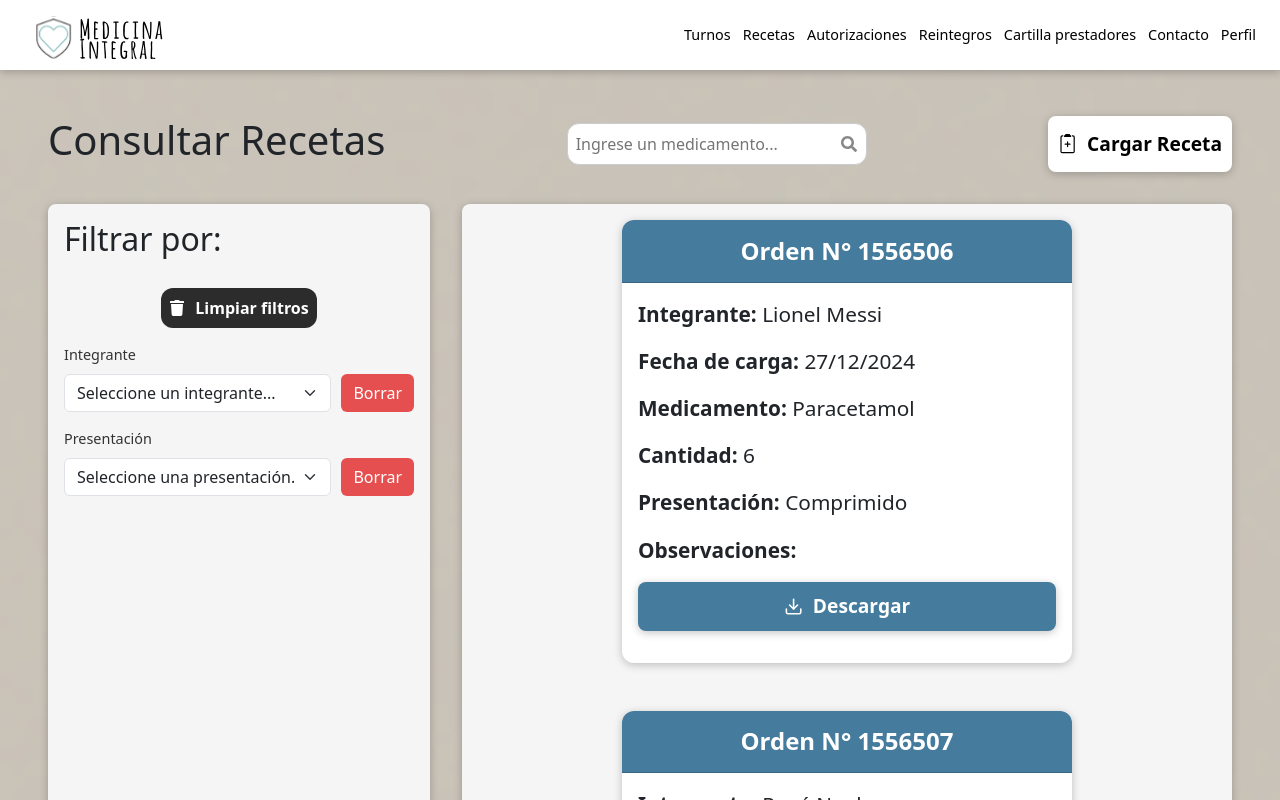
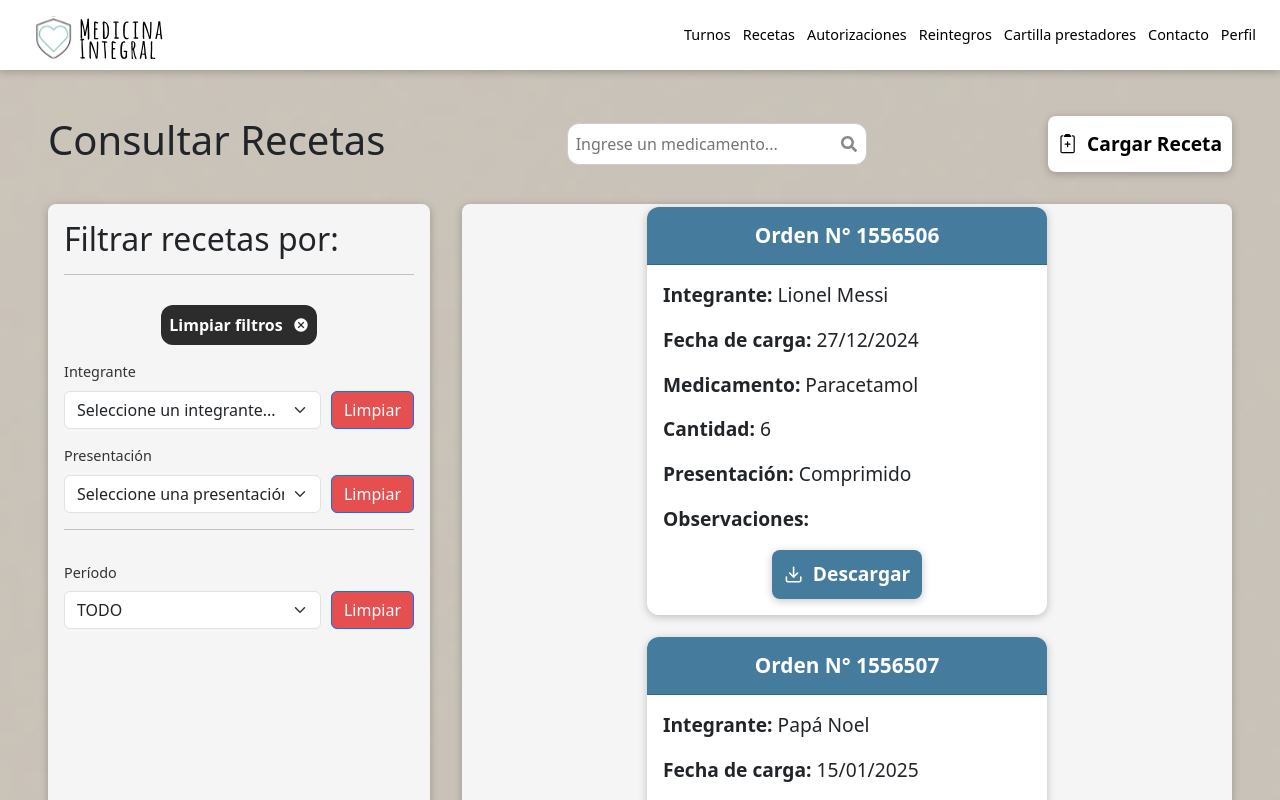
Before and after one commit to DesApp-2025c2-Grupo-8/Afiliados-FrontEnd, a React (Vite) app: page /consultar-recetas in a window 1280 px wide. Shown: the top 800 px of the page. Built offline with nearby package versions, Linux system fonts and the light colour scheme.

Commit message:
cambios en los estilos de Recetas general

```diff
--- a/src/Screens/ConsultarRecetas/ConsultarRecetas.css
+++ b/src/Screens/ConsultarRecetas/ConsultarRecetas.css
@@ -29,15 +29,19 @@
     font-weight: 700;
 }
 
-.botonTachoContainer {
-  display: flex;
-  justify-content: center;
-  align-items: center;
-  margin-top: 20px;
+.botonCargarReceta:hover{
+    color: #000000;
+}
+
+.botonLimpiarFiltrosContainer {
+    display: flex;
+    justify-content: center;
+    align-items: center;
+    margin-top: 20px;
 }
 
 
-.botonTacho {
+.botonLimpiarFiltros {
     margin-top: 10px;
     display: flex;
     align-items: center;
@@ -48,6 +52,20 @@
     border-radius: 12px;
     border: none;
     padding: 0.5rem;
+}
+
+.botonCargarReceta:active,
+.botonLimpiarFiltros:active {
+    transform: scale(0.97);
+    box-shadow: inset 0 2px 4px rgba(0, 0, 0, 0.3);
+}
+
+.botonCargarReceta:active {
+    background-color: #e0e0e0;
+}
+
+.botonLimpiarFiltros:active {
+    background-color: #808080;
 }
 
 .filtroContainer {
--- a/src/Screens/ConsultarRecetas/ConsultarRecetas.jsx
+++ b/src/Screens/ConsultarRecetas/ConsultarRecetas.jsx
@@ -5,7 +5,7 @@ import CardReceta from '../../components/CardReceta/CardReceta';
 import './ConsultarRecetas.css'
 import SearchBarConsultarRecetas from '../../components/SearchBarConsultarRecetas/SearchBarConsultarRecetas';
 import FiltrosConsultarRecetas from '../../components/FiltrosConsultarRecetas/FiltrosConsultarRecetas';
-import { FaTrash } from 'react-icons/fa';
+import { MdCancel } from 'react-icons/md';
 import { BsClipboard2Plus } from 'react-icons/bs';
 
 const integrantesOpciones = [...new Set(recetas.map(r => r.integrante))];
@@ -83,13 +83,14 @@ const ConsultarRecetas = () => {
                 </section>
                 <div className='box'>
                     <section className='filtroContainer'>
-                        <h2>Filtrar por:</h2>
-                        <div className='botonTachoContainer'>
-                            <button className='botonTacho' onClick={limpiarFiltros}><FaTrash style={{marginRight: '10px'}}/>Limpiar filtros</button>
+                        <h2>Filtrar recetas por:</h2>
+                        <hr />
+                        <div className='botonLimpiarFiltrosContainer'>
+                            <button className='botonLimpiarFiltros' onClick={limpiarFiltros}>Limpiar filtros<MdCancel style={{marginLeft: '10px'}}/></button>
                         </div>
                         <FiltrosConsultarRecetas
                             label={'Integrante'}
-                            default={'un integrante'}
+                            default={'Seleccione un integrante...'}
                             opciones={integrantesOpciones}
                             valorActual={filtroIntegrante}
                             filtrarAlSeleccionar={filtrarPorIntegrante}
@@ -97,11 +98,20 @@ const ConsultarRecetas = () => {
                         />
                         <FiltrosConsultarRecetas
                             label={'Presentación'}
-                            default={'una presentación'}
+                            default={'Seleccione una presentación...'}
                             opciones={presentacionesOpciones}
                             valorActual={filtroPresentacion}
                             filtrarAlSeleccionar={filtrarPorPresentacion}
                             borrarFiltro={borrarFiltroPresentacion}
+                        />
+                        <hr />
+                        <FiltrosConsultarRecetas
+                            label={'Período'}
+                            default={'TODO'}
+                            opciones={['Último año', 'Últimos 6 meses', 'Últimos 3 meses', 'Último mes', 'Última semana']}
+                            valorActual={''}
+                            filtrarAlSeleccionar={''}
+                            borrarFiltro={''}
                         />
                     </section>
                     <section className='recetasContainer'>
--- a/src/components/CardReceta/CardReceta.css
+++ b/src/components/CardReceta/CardReceta.css
@@ -2,9 +2,9 @@
   overflow: hidden;
   border: none;
   border-radius: 12px;
-  width: 450px;
+  width: 400px;
   max-width: 500px;
-  margin: 1rem auto;
+  margin: 0.2rem auto;
   box-shadow: 0 2px 8px rgba(0, 0, 0, 0.226);
   padding: 0px;
 }
@@ -13,14 +13,19 @@
   background-color: #457B9D;
   color: white;
   font-weight: bold;
-  font-size: 1.5rem;
+  font-size: 1.3rem;
   text-align: center;
   padding: 0.8rem 0px;
 }
 
 .card-texto {
-    font-size: 1.3rem;
+  font-size: 1.2rem;
+}
 
+.boton-box {
+  display: flex;
+  /* align-items: center; */
+  justify-content: center;
 }
 
 .botonPDF {
@@ -34,4 +39,6 @@
   color: #ffffff;
   font-size: 1.2rem;
   font-weight: 700;
+  width: 150px;
+  margin: 0px;
 }
--- a/src/components/CardReceta/CardReceta.jsx
+++ b/src/components/CardReceta/CardReceta.jsx
@@ -16,7 +16,9 @@ const CardReceta = ({receta}) => {
         <Card.Text className='card-texto'><strong>Cantidad: </strong>{receta.cantidad}</Card.Text>
         <Card.Text className='card-texto'><strong>Presentación: </strong>{receta.presentacion}</Card.Text>
         <Card.Text className='card-texto'><strong>Observaciones: </strong>{receta.observaciones}</Card.Text>
-        <p className='botonPDF'><FiDownload style={{marginRight: '10px'}}/>Descargar</p>
+        <div className='boton-box'>
+          <p className='botonPDF'><FiDownload style={{marginRight: '10px'}}/>Descargar</p>
+        </div>
       </Card.Body>
     </Card>
   );
--- /dev/null
+++ b/src/components/FiltrosConsultarRecetas/FiltrosConsultarRecetas.css
@@ -0,0 +1,20 @@
+.selectYBotonContainer {
+    display: flex;
+    width: 350px;
+}
+
+.botonLimpiar {
+    background-color: #E64F4F;
+    border: 'none';
+    margin-left: 10px;
+}
+
+.botonLimpiar:hover {
+    background-color: #E64F4F;
+}
+
+.botonLimpiar:active {
+    transform: scale(0.96);
+    background-color: #c13c3c !important;
+    box-shadow: inset 0 2px 4px rgba(0, 0, 0, 0.3);
+}
--- a/src/components/FiltrosConsultarRecetas/FiltrosConsultarRecetas.jsx
+++ b/src/components/FiltrosConsultarRecetas/FiltrosConsultarRecetas.jsx
@@ -2,6 +2,7 @@ import React, {useState} from "react";
 import Col from 'react-bootstrap/Col';
 import Form from 'react-bootstrap/Form';
 import Button from 'react-bootstrap/Button';
+import './FiltrosConsultarRecetas.css'
 
 const FiltrosConsultarRecetas = (props) => {
 
@@ -12,16 +13,17 @@ const FiltrosConsultarRecetas = (props) => {
 
                 <Form.Group as={Col}>
                     <Form.Label>{props.label}</Form.Label>
-                    <div style={{ display: 'flex', width: '350px' }}>
+                    <div className="selectYBotonContainer">
                         <Form.Select value={props.valorActual} onChange={e => props.filtrarAlSeleccionar(e.target.value)}>
-                            <option value="" disabled>{`Seleccione ${props.default}...`}</option>
+                            <option value="" disabled>{props.default}</option>
                             {props.opciones.map((opcion, idx) => (<option key={idx} value={opcion}>{opcion}</option>))}
                         </Form.Select>
                         <Button
+                            className="botonLimpiar"
                             onClick={()=> {props.borrarFiltro();}}
                             type="button"
-                            style={{ backgroundColor: '#E64F4F', border: 'none', marginLeft: '10px' }}>
-                            Borrar
+                        >
+                            Limpiar
                         </Button>
                     </div>
                 </Form.Group>
--- a/src/components/SearchBarConsultarRecetas/SearchBarConsultarRecetas.css
+++ b/src/components/SearchBarConsultarRecetas/SearchBarConsultarRecetas.css
@@ -16,7 +16,7 @@
   border-radius: 12px;
 }
 
-.icono {
+.icono-busqueda {
   position: absolute;
   right: 10px;
   color: #888;
--- a/src/components/SearchBarConsultarRecetas/SearchBarConsultarRecetas.jsx
+++ b/src/components/SearchBarConsultarRecetas/SearchBarConsultarRecetas.jsx
@@ -16,7 +16,7 @@ const SearchBarConsultarRecetas = (props) => {
       placeholder="Ingrese un medicamento..."
       onChange={(e) => props.filtrarPorMedicamento(e.target.value)}
     />
-    <FaSearch className="icono" />
+    <FaSearch className="icono-busqueda" />
   </div>
 </form>
 
```
Lines whose indentation alone changed are shown as unchanged.
